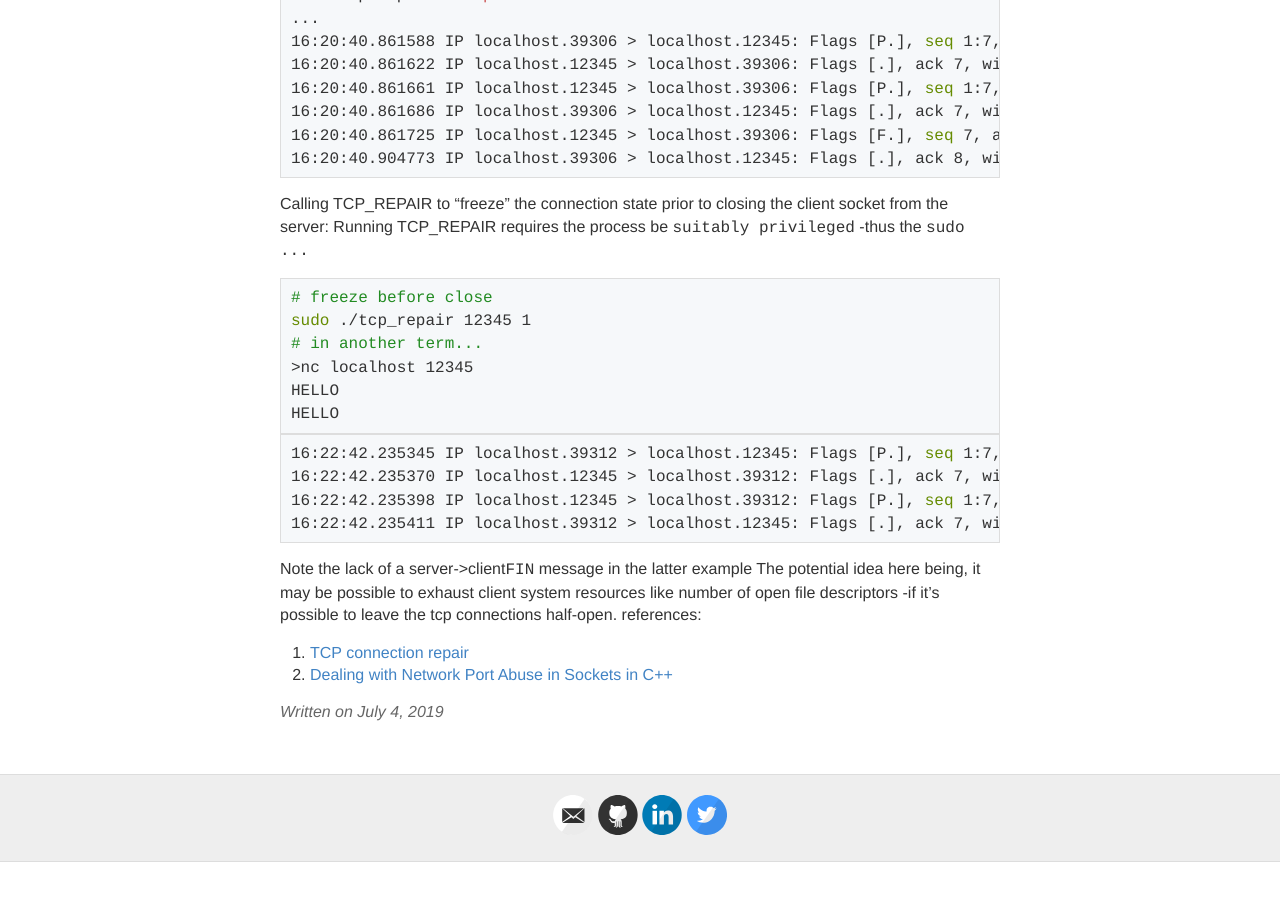
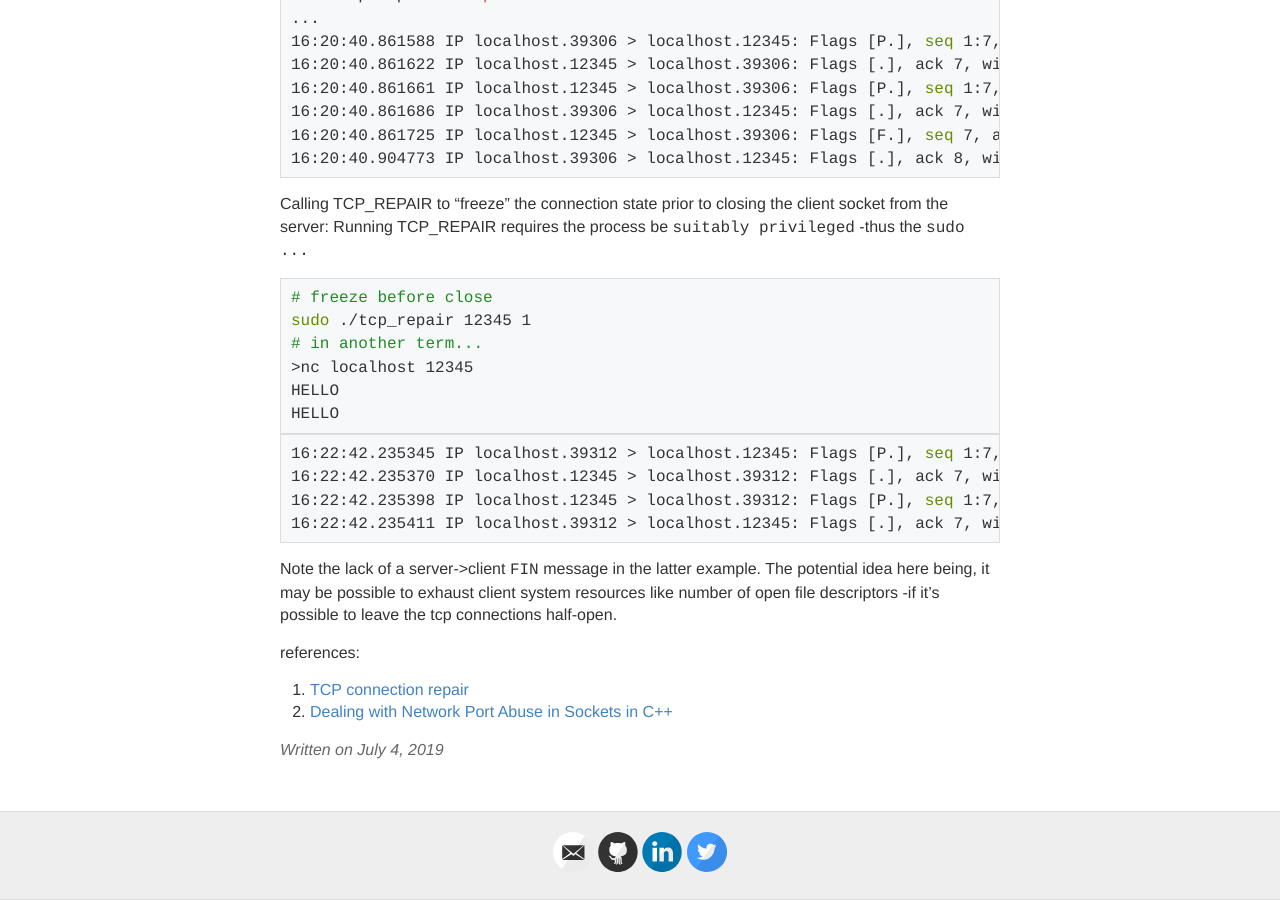
Before and after one commit to tinselcity/tinselcity.github.io, a Jekyll site: the page built from _posts/2019-7-4-TCP_Repair.md, in a window 1280 px wide and 900 px high, scrolled down 956 px. Built offline with Jekyll 4.4.1, drawn with Linux system fonts in a browser that asks for light colours; before the commit the page ends 1818 px from its top, so only the background shows below that; some of the changed text lies outside the part shown.

Commit message:
txt cleanup.

````diff
--- a/_posts/2019-7-4-TCP_Repair.md
+++ b/_posts/2019-7-4-TCP_Repair.md
@@ -5,8 +5,9 @@
 
 Inspired by a [post](https://oroboro.com/dealing-with-network-port-abuse-in-sockets-in-c/) from oroboro.com, here's a test program that will silently close tcp connections -ie closing a client connection from a server process without sending `FIN` or `RST`.
 
-Linux added support for a `TCP_REPAIR` in `setsockopt with kernel version 3.5+ for the pupose supporting live migration of active connections.
+Linux added support for a `TCP_REPAIR` in setsockopt with kernel version 3.5+ for the pupose supporting live migration of active connections.
 To "freeze" the connection state prior to closing:
+
 ```c
 // ---------------------------------------------------------
 // use TCP_REPAIR to "freeze" socket state
@@ -15,7 +16,9 @@
 setsockopt(a_fd, SOL_TCP, TCP_REPAIR, &l_opt, sizeof(l_opt));
 #endif
 ```
+
 Testing with a [echo server program](https://github.com/tinselcity/experiments/blob/master/tcp_repair/tcp_repair.c) +`netcat(nc)` and running `tcpdump` in another window:
+
 ```sh
 # close normally
 ./tcp_repair 12345 0
@@ -24,7 +27,9 @@
 HELLO
 HELLO
 ```
+
 Normally with a std server close:
+
 ```sh
 sudo tcpdump -i lo 'port 12345'
 ...
@@ -35,8 +40,10 @@
 16:20:40.861725 IP localhost.12345 > localhost.39306: Flags [F.], seq 7, ack 7, win 342, options [nop,nop,TS val 951609432 ecr 951609432], length 0
 16:20:40.904773 IP localhost.39306 > localhost.12345: Flags [.], ack 8, win 342, options [nop,nop,TS val 951609476 ecr 951609432], length 0
 ```
+
 Calling TCP_REPAIR to "freeze" the connection state prior to closing the client socket from the server:
 Running TCP_REPAIR requires the process be `suitably privileged` -thus the `sudo ...`
+
 ```sh
 # freeze before close
 sudo ./tcp_repair 12345 1
@@ -45,14 +52,15 @@
 HELLO
 HELLO
 ```
+
 ```sh
 16:22:42.235345 IP localhost.39312 > localhost.12345: Flags [P.], seq 1:7, ack 1, win 342, options [nop,nop,TS val 951730806 ecr 951724587], length 6
 16:22:42.235370 IP localhost.12345 > localhost.39312: Flags [.], ack 7, win 342, options [nop,nop,TS val 951730806 ecr 951730806], length 0
 16:22:42.235398 IP localhost.12345 > localhost.39312: Flags [P.], seq 1:7, ack 7, win 342, options [nop,nop,TS val 951730806 ecr 951730806], length 6
 16:22:42.235411 IP localhost.39312 > localhost.12345: Flags [.], ack 7, win 342, options [nop,nop,TS val 951730806 ecr 951730806], length 0
 ```
-Note the lack of a server->client`FIN` message in the latter example
-The potential idea here being, it may be possible to exhaust client system resources like number of open file descriptors -if it's possible to leave the tcp connections half-open.
+Note the lack of a server->client `FIN` message in the latter example.  The potential idea here being, it may be possible to exhaust client system resources like number of open file descriptors -if it's possible to leave the tcp connections half-open.
+
 references:
 1. [TCP connection repair](https://lwn.net/Articles/495304/)
 2. [Dealing with Network Port Abuse in Sockets in C++](https://oroboro.com/dealing-with-network-port-abuse-in-sockets-in-c/)
````
